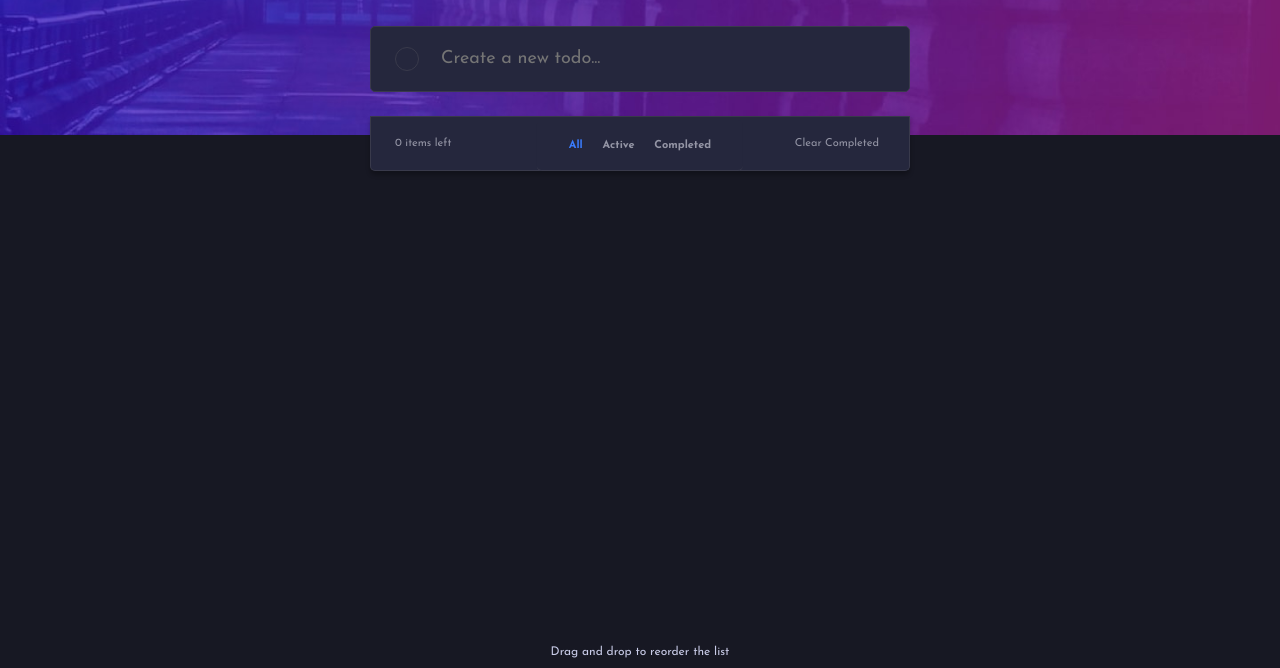
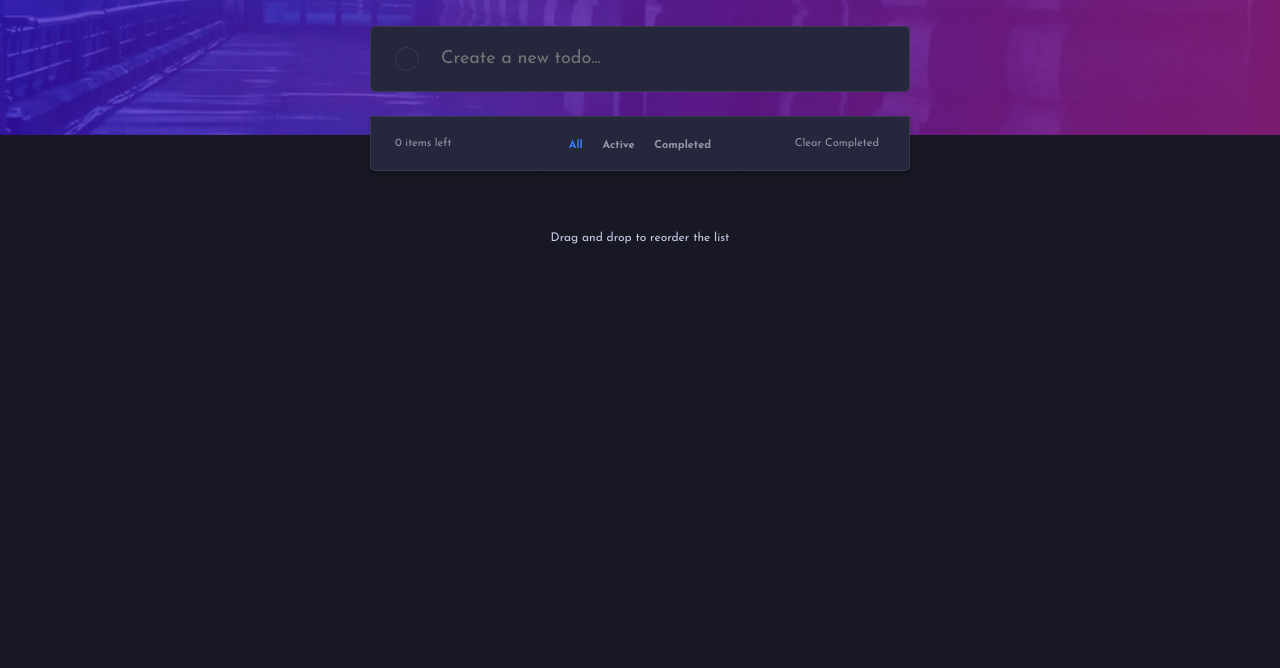
Before and after one commit to Uetar/TODO, a plain HTML site: page index.html in a window 1280 px wide. Shown: the part 132-800 px from the top of the page. Drawn offline with Linux system fonts and the light colour scheme.

Commit message:
css changes

```diff
--- a/css/style.css
+++ b/css/style.css
@@ -285,7 +285,7 @@ p.btn:hover {
 }
 
 footer {
-  position: absolute;
+  /* position: absolute; */
   width: 100%;
   bottom: 0;
   left: 0;
@@ -293,6 +293,7 @@ footer {
   padding: 1rem 0;
   display: flex;
   justify-content: center;
+  margin-bottom: auto;
 }
 
 [data-theme="darkTheme"] footer a {
```
